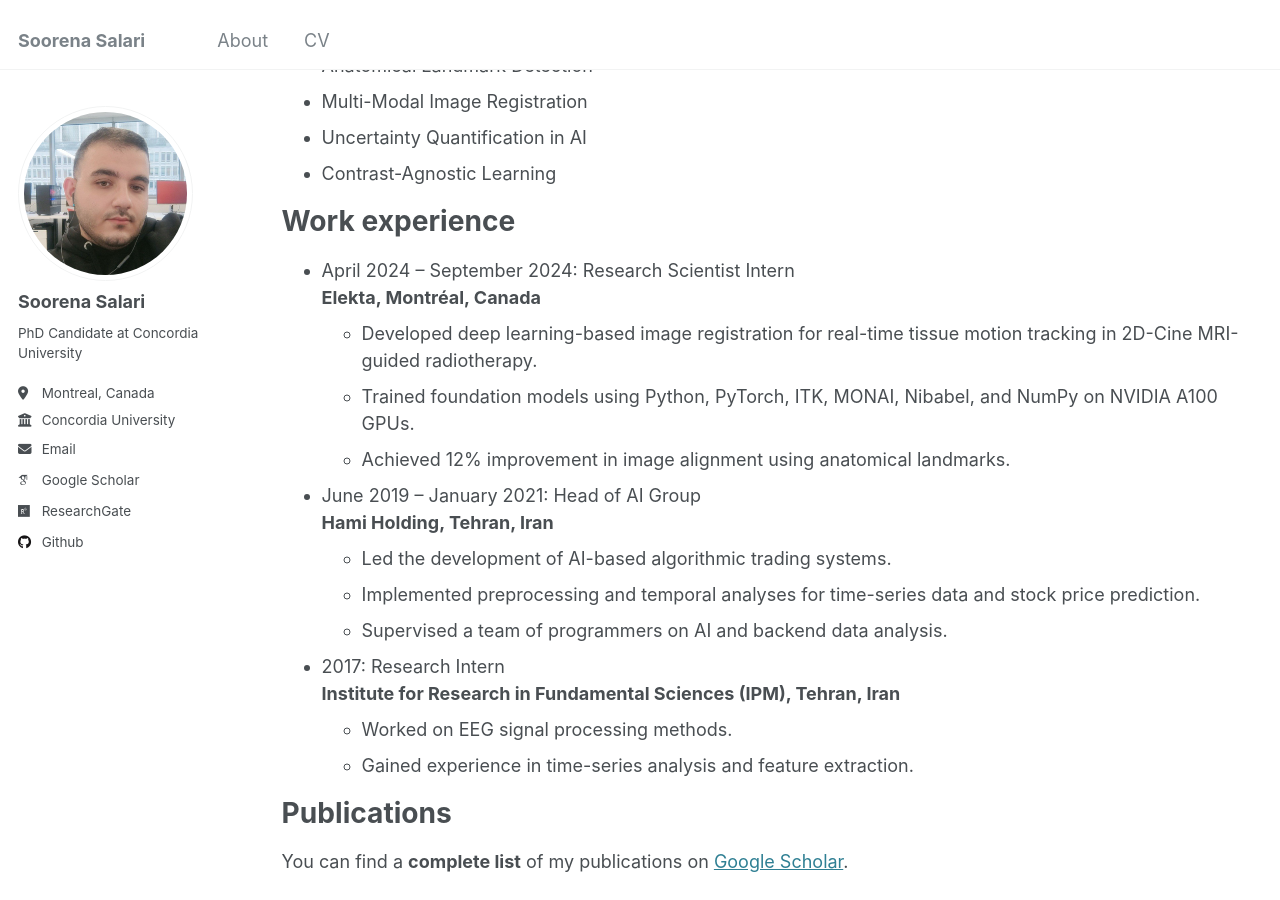
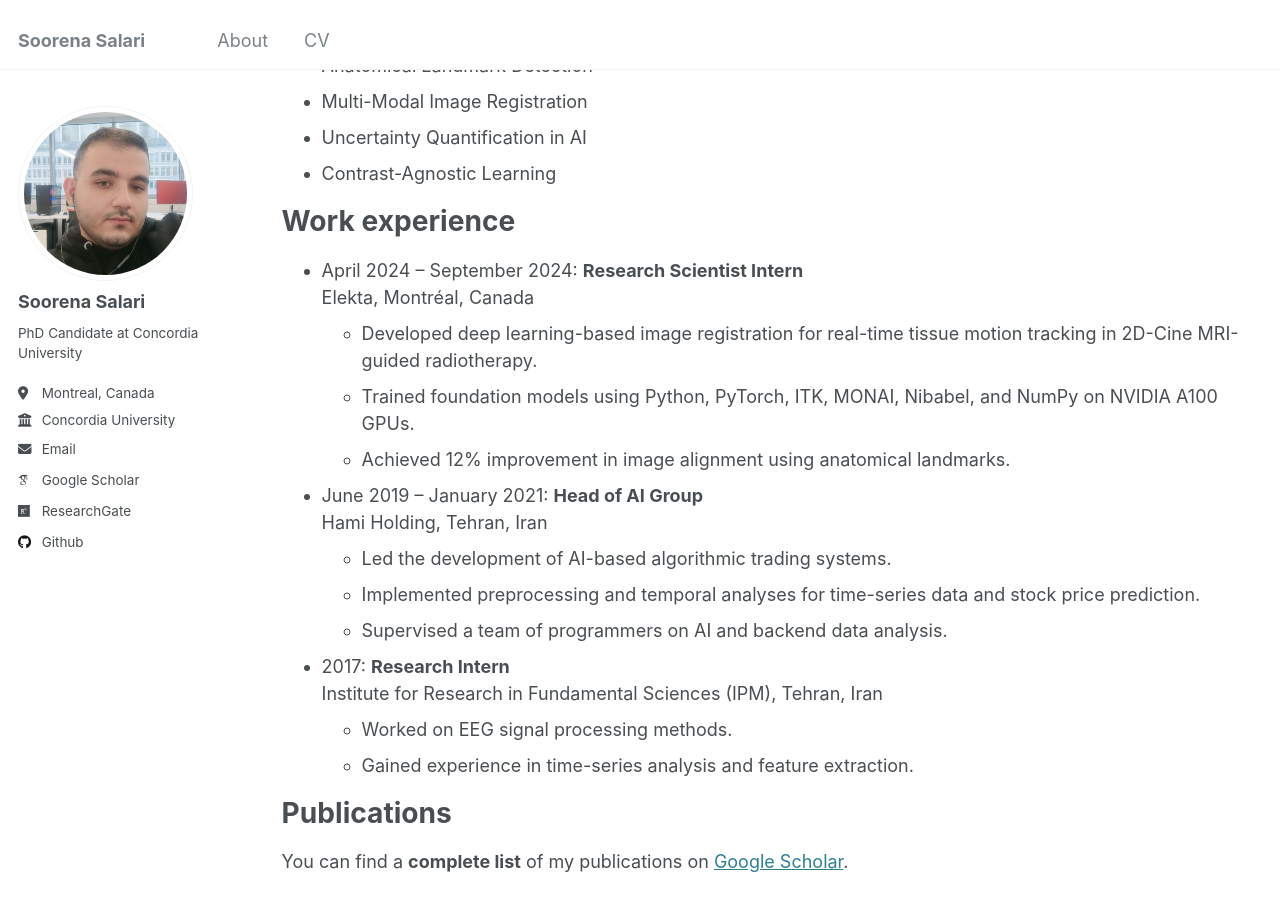
Before and after one commit to soorenasalari/soorenasalari.github.io, a Jekyll site: the page built from _pages/cv.md, in a window 1280 px wide and 900 px high, scrolled down 441 px. Built offline with Jekyll 4.4.1, drawn with Linux system fonts in a browser that asks for light colours; some web fonts are replaced.

Commit message:
Update cv.md
Signed-off-by: Soorena Salari <73616711+soorenasalari@users.noreply.github.com>

```diff
--- a/_pages/cv.md
+++ b/_pages/cv.md
@@ -27,20 +27,20 @@ Research Interests
 
 Work experience
 ======
-* April 2024 – September 2024: Research Scientist Intern
-  **Elekta, Montréal, Canada**
+* April 2024 – September 2024: **Research Scientist Intern**
+  Elekta, Montréal, Canada
   - Developed deep learning-based image registration for real-time tissue motion tracking in 2D-Cine MRI-guided radiotherapy.
   - Trained foundation models using Python, PyTorch, ITK, MONAI, Nibabel, and NumPy on NVIDIA A100 GPUs.
   - Achieved 12% improvement in image alignment using anatomical landmarks.
 
-* June 2019 – January 2021: Head of AI Group
-  **Hami Holding, Tehran, Iran**
+* June 2019 – January 2021: **Head of AI Group**
+  Hami Holding, Tehran, Iran
   - Led the development of AI-based algorithmic trading systems.
   - Implemented preprocessing and temporal analyses for time-series data and stock price prediction.
   - Supervised a team of programmers on AI and backend data analysis.
 
-* 2017: Research Intern
-  **Institute for Research in Fundamental Sciences (IPM), Tehran, Iran**
+* 2017: **Research Intern**
+  Institute for Research in Fundamental Sciences (IPM), Tehran, Iran
   - Worked on EEG signal processing methods.
   - Gained experience in time-series analysis and feature extraction.
 
```
